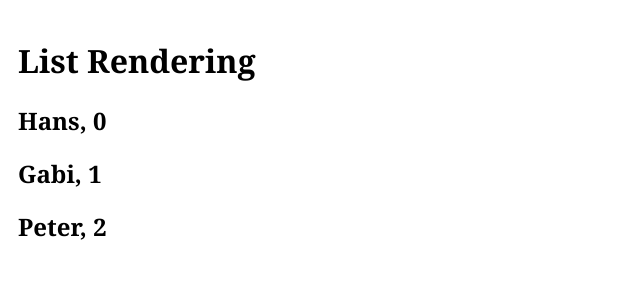
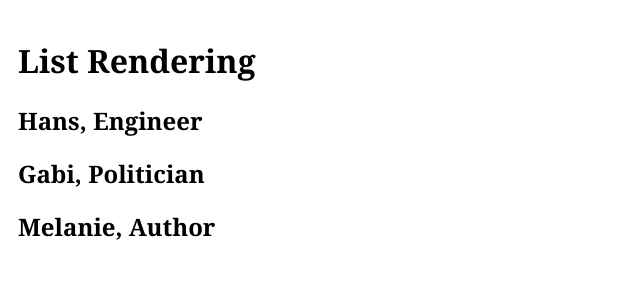
Before and after one commit to siggi-ai/Vue-Practice, a Vue app: page / in a window 1280 px wide. Shown: the top 300 px of the page, without its empty margins (0-640 px from the left). Built offline with nearby package versions, Linux system fonts and the light colour scheme.

Commit message:
fullNames list

```diff
--- a/src/App.vue
+++ b/src/App.vue
@@ -1,7 +1,8 @@
 <template>
   <div class="main">
     <h1>List Rendering</h1>
-    <h2 v-for="(name, index) in names" :key="index">{{ name }}, {{ index }}</h2>
+    <h2 v-for="(fullName, index) in fullNames" :key="index">
+      {{ fullName.name }}, {{ fullName.description }}</h2>
   </div>
 </template>
 
@@ -10,7 +11,11 @@ export default {
   name: "App",
   data() {
     return {
-      names: ["Hans", "Gabi", "Peter"],
+      fullNames: [
+        { name: "Hans", description: "Engineer" },
+        { name: "Gabi", description: "Politician" },
+        { name: "Melanie", description: "Author" },
+      ],
     };
   },
 };
```
